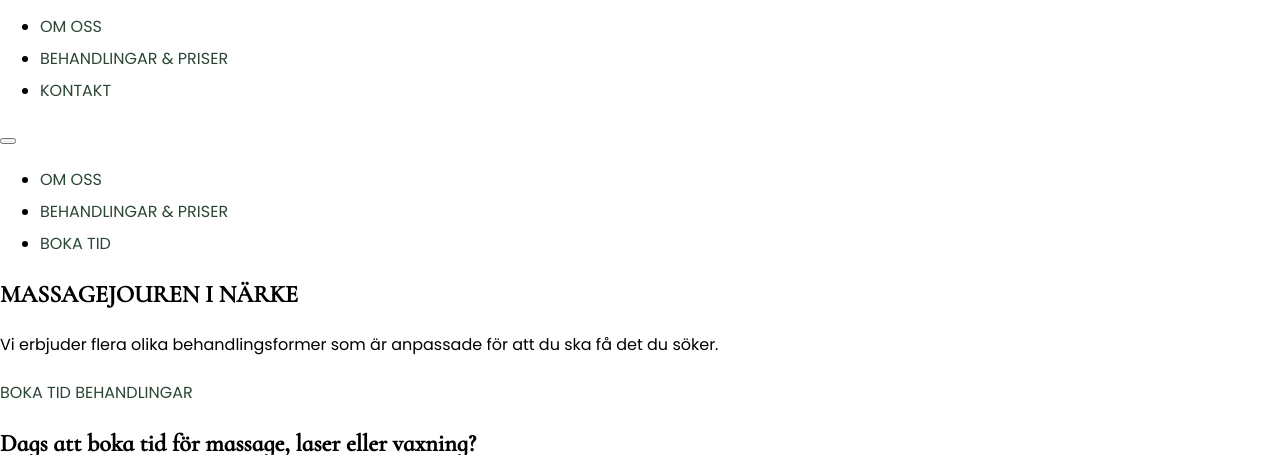
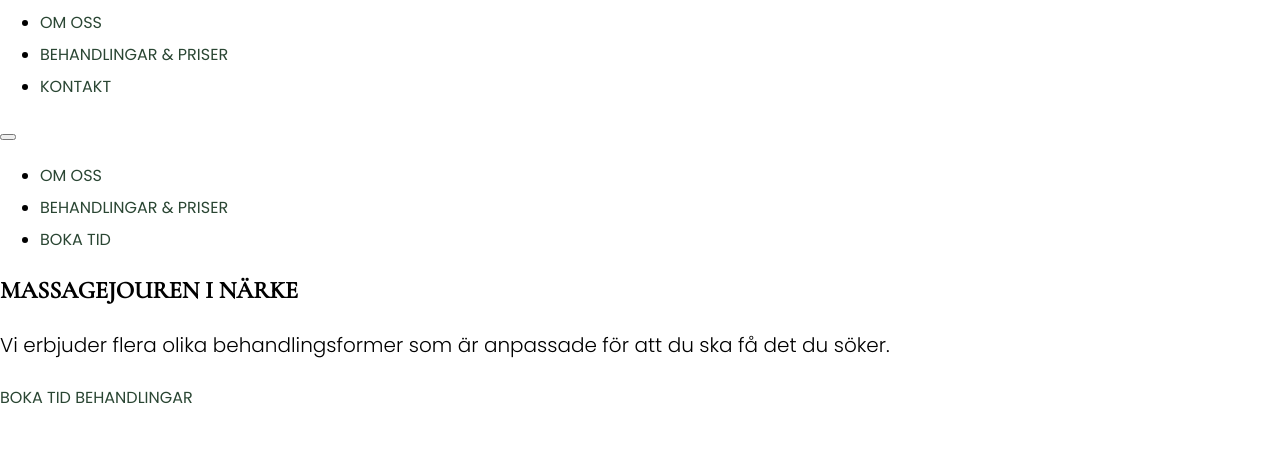
Before and after one commit to LindaSabina/Massagejouren, a plain HTML site: page index.html in a window 1280 px wide. Shown: the part 78-533 px from the top of the page. Drawn offline with nearby package versions, Linux system fonts and the light colour scheme; files that its build step writes are made by us from their sources.

Commit message:
add globals

```diff
--- a/src/scss/base/_typography.scss
+++ b/src/scss/base/_typography.scss
@@ -1,3 +1,5 @@
+@use '../utilities/responsive';
+
 body {
     font-family: var(--font-sans);
 }
@@ -11,6 +13,17 @@ h1 {
 }
 
 h2 {
+    font-size: var(--font-size-7);
+    font-weight: 300;
+
+    @include responsive.max(900px) {
+        font-size: var(--font-size-6);
+    }
+
+    @include responsive.max(600px) {
+        font-size: var(--font-size-5);
+    }
+
 
 }
 
@@ -32,14 +45,25 @@ h6 {
 
 p {
     line-height: var(--line-height);
+    font-weight: 300;
+    font-size: var(--font-size-2);
+
+    @include responsive.max(600px) {
+        font-size: var(--font-size-1);
+    }
 }
 
 a {
     color: var(--color-dark);
     text-decoration: none;
-    line-height: var(--line-height);
+    line-height: 1.2;
+
     &:hover {
-        color: var(--color-accent);
+        color: var(--color-dark);
+
+        svg path{
+            fill: var(--color-dark);
+        }
     }
 }
 
--- a/src/scss/utilities/_globals.scss
+++ b/src/scss/utilities/_globals.scss
@@ -1,8 +1,9 @@
 :root {
 
-    --section-gap: 8rem;
-    --section-gap-inner: calc( var(--section-gap) * 0.75 )
+    --section-gap: 7rem;
+    --section-gap-inner: calc( var(--section-gap) * 0.75 );
 
+    --gap-xxl: 5rem;
     --gap-xl: 4rem;
     --gap-l: 3rem;
     --gap-m: 2rem;
@@ -10,7 +11,8 @@
 
     --border-radius: 0px;
 
-    --color-dark: #2B4734;
+    --color-dark-dark: #233729;
+    --color-dark: hsl(139, 25%, 22%);
     --color-dark-200: #5E6C62;
     --color-dark-300: #53735D;
     --color-dark-400: #60886C;
@@ -21,6 +23,7 @@
     --color-dark-900: #fff;
 
     --color-light: #fff;
+    --color-light-100: hsla(144, 100%, 99%, 0.192);
     --color-light-200: #FCFFFD;
     --color-light-300: #F0F5F2;
     --color-light-400: #CBD4CD;
@@ -47,4 +50,5 @@
     --font-size-6: calc( var(--font-size-5) * var(--font-scale) ); //48
     --font-size-7: calc( var(--font-size-6) * var(--font-scale) ); //61
 
+    --grid-container: [full-start] minmax(32px, 1fr) [inner-start] minmax(0, 72rem) [inner-end] minmax(32px, 1fr) [full-end]
 }
```
